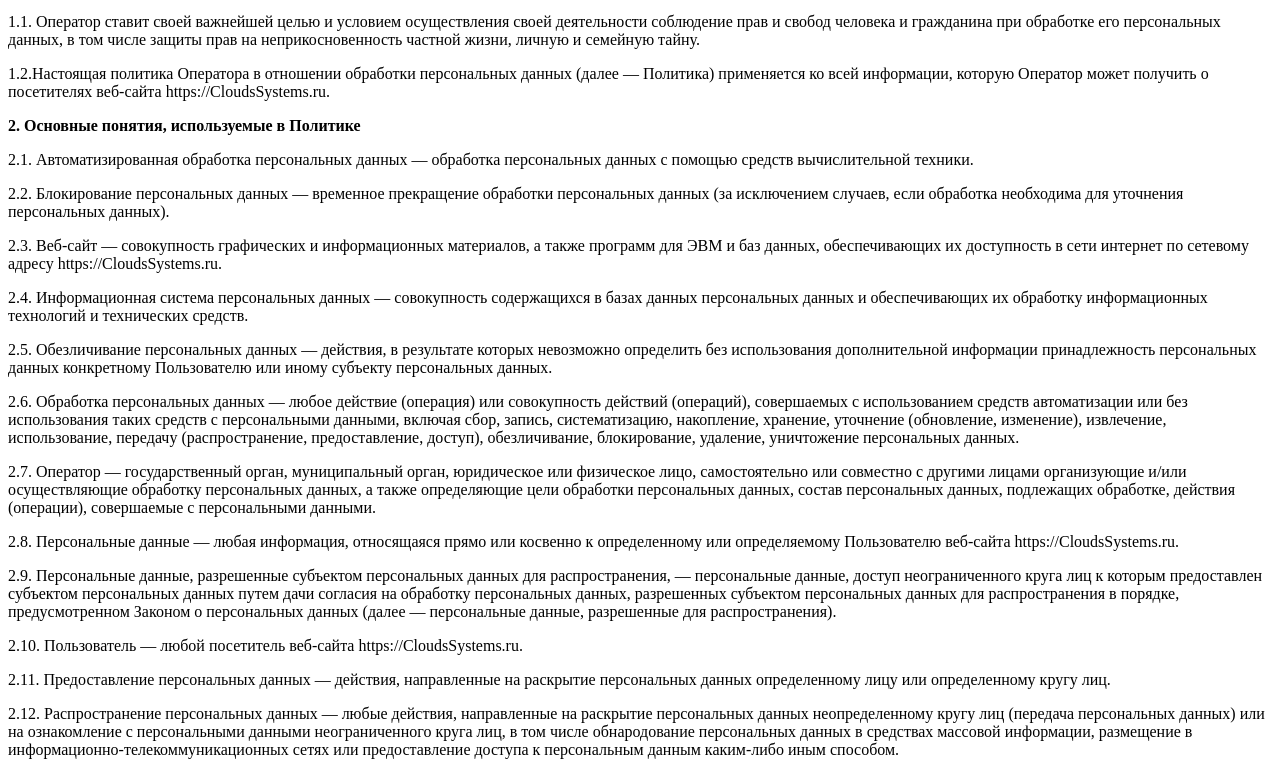
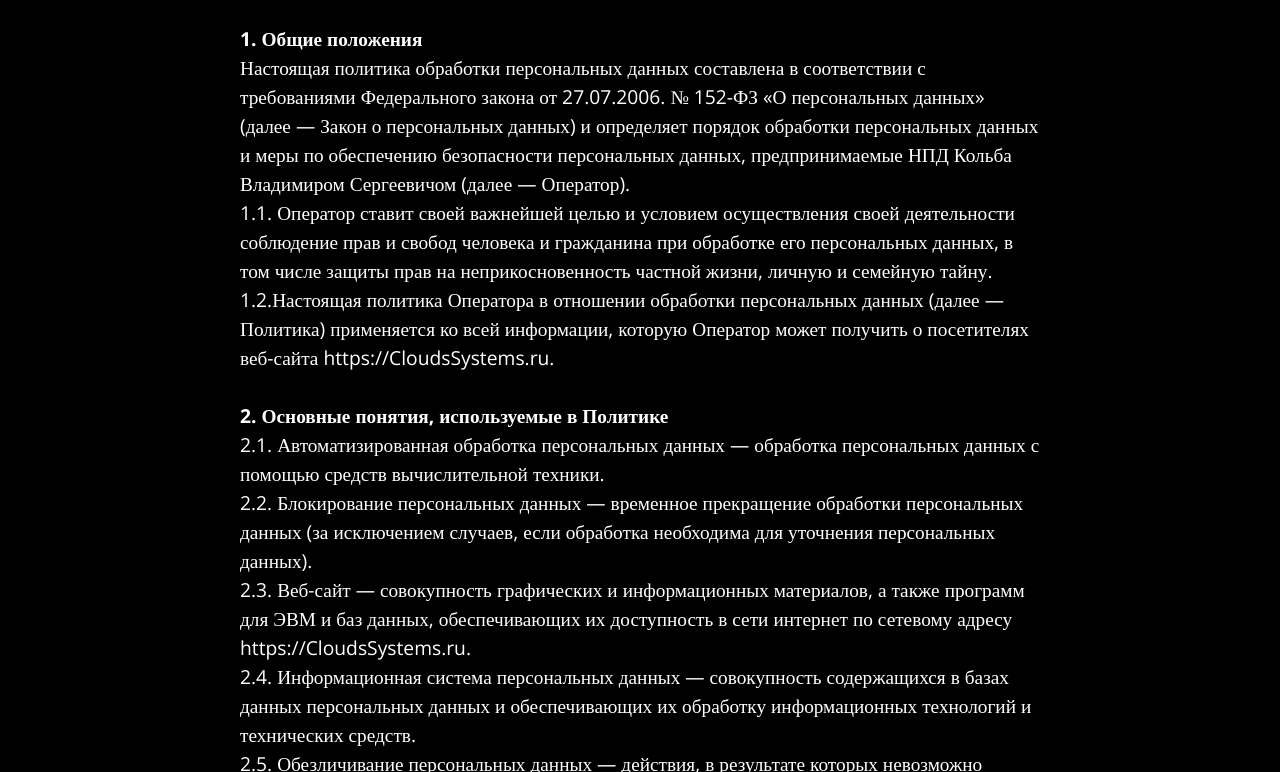
Before and after one commit to AiDamiir/CloudsSystems-website, a plain HTML site: page politicy.html in a window 1280 px wide. Shown: the part 184-956 px from the top of the page. Drawn offline with nearby package versions, Linux system fonts and the light colour scheme.

Commit message:
Update politicy.html

```diff
--- a/politicy.html
+++ b/politicy.html
@@ -9,6 +9,7 @@
 			href="./favicon-n7OtGQ2Q.ico"
 			type="image/x-icon"
 		/>
+			<link rel="stylesheet" crossorigin href="./assets/index-PBUZwqHB.css" />
 	</head>
 	<body>
 		<section class="politicy">
```
